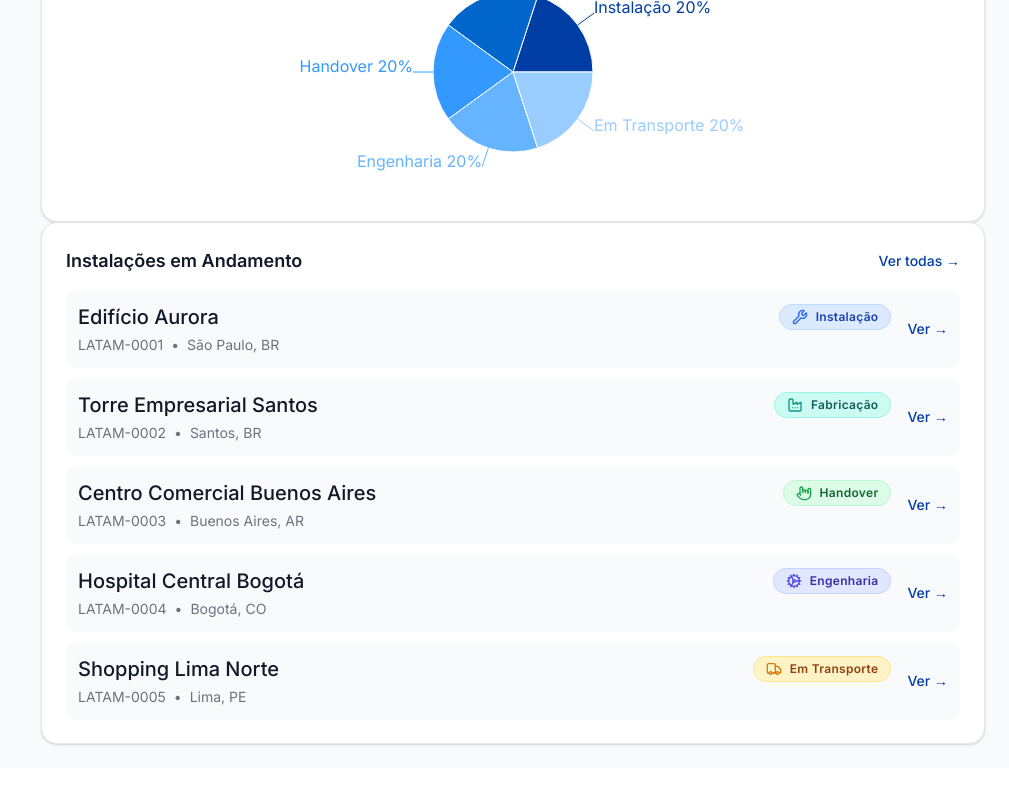
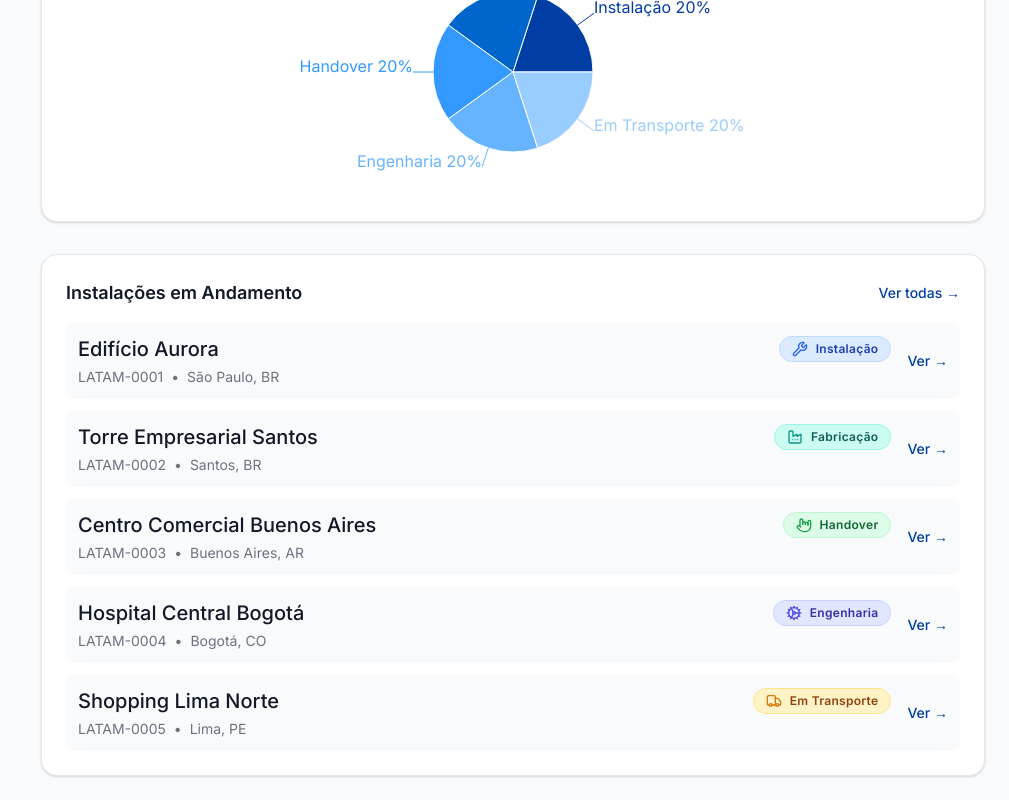
Before and after one commit to D13G0XD/ChallengeOtis, a React (Vite) app: page / in a window 1280 px wide. Shown: the part 1118-1918 px from the top of the page, without its empty margins (271-1280 px from the left). Before the commit the page ends 1886 px from the top, so only its background shows below. Built offline with nearby package versions, Linux system fonts and the light colour scheme.

Commit message:
fix: espaçamento e responsividade grafico pizza

```diff
--- a/src/pages/Dashboard.jsx
+++ b/src/pages/Dashboard.jsx
@@ -214,7 +214,7 @@ const Dashboard = () => {
       </div>
 
       {/* Status Distribution e Instalações Recentes */}
-      <div className="grid grid-cols-2 lg:grid-cols-1 mb">
+      <div className="grid grid-cols-1 lg:grid-cols-1 mb">
         {/* Distribuição por Status */}
         <div className="card">
           <h3 className="text-lg font-semibold text-gray-900 mb-4">
@@ -241,7 +241,7 @@ const Dashboard = () => {
         </div>
 
         {/* Instalações Recentes */}
-        <div className="lg:col-span-3 card">
+        <div className="lg:col-span-3 card mt-8">
           <div className="flex items-center justify-between mb-4">
             <h3 className="text-lg font-semibold text-gray-900">
               Instalações em Andamento
```
